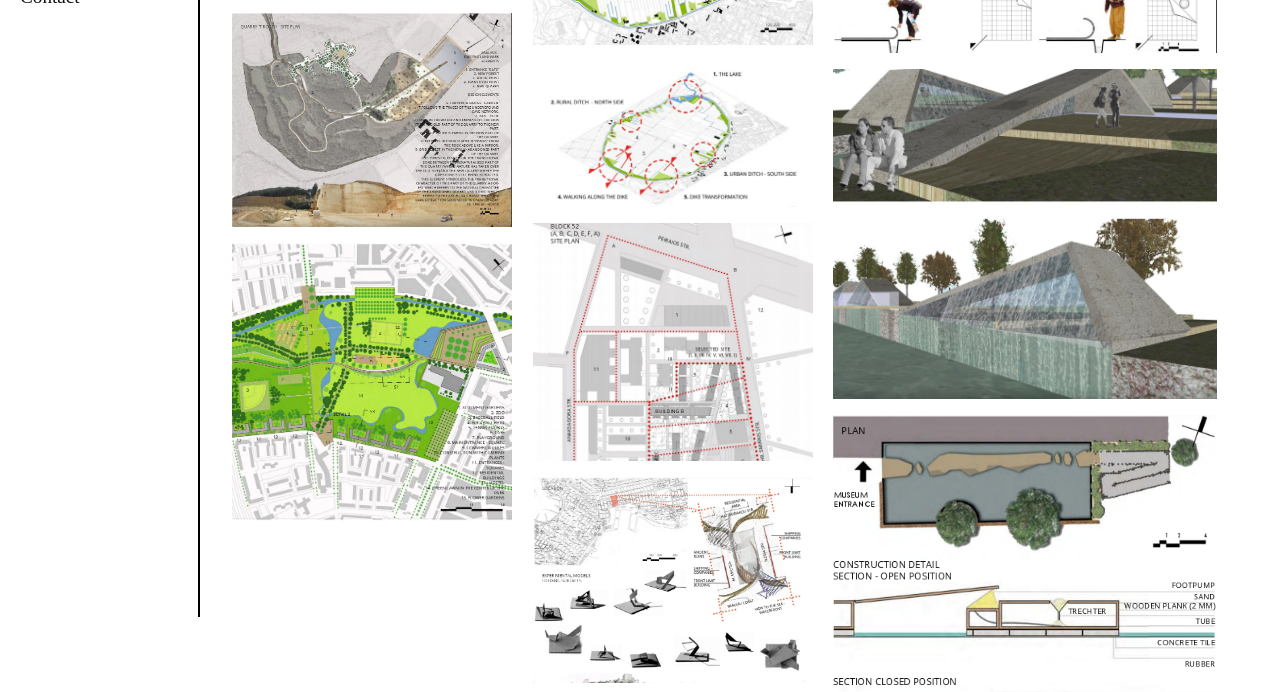
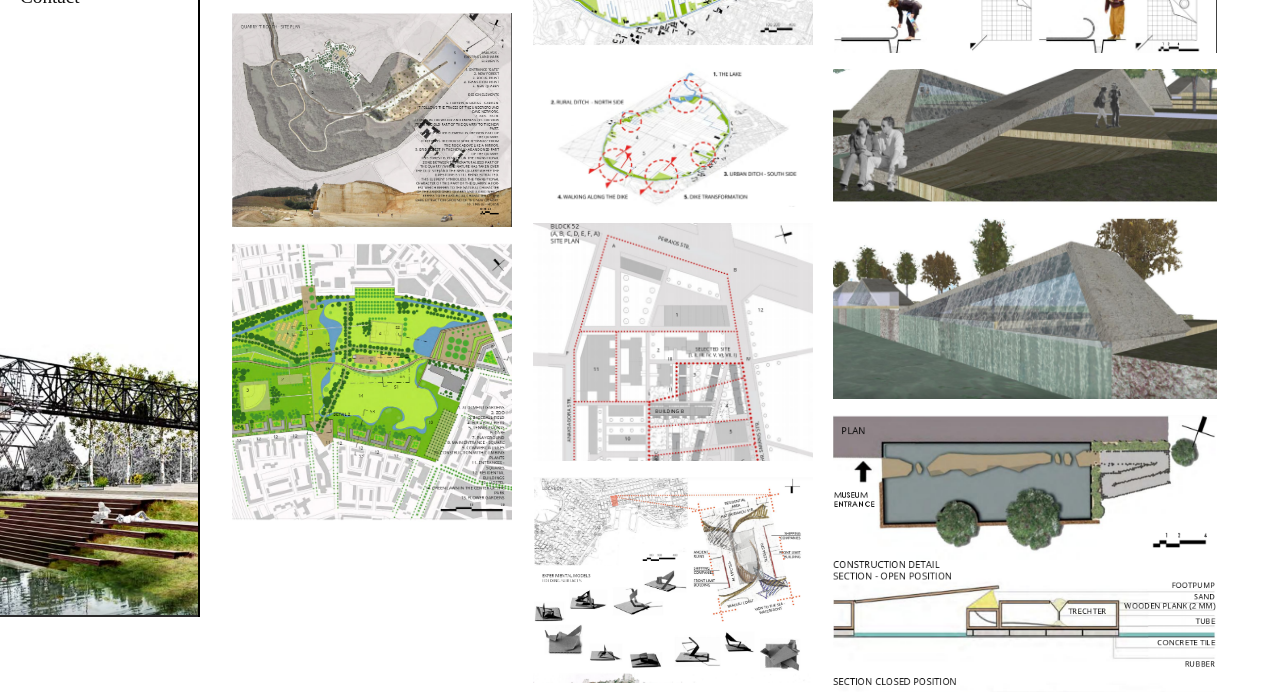
Before and after one commit to Krabii/annaioannidou, a plain HTML site: page index.html in a window 1280 px wide. Shown: the part 183-875 px from the top of the page. Drawn offline with nearby package versions, Linux system fonts and the light colour scheme.

Commit message:
new files, background image

```diff
--- a/style.css
+++ b/style.css
@@ -18,6 +18,9 @@ nav {
 	1border: 1px solid black;
 	padding: 20px;
 	border-right: 2px solid black;
+	background-image: url('images/side_background.png');
+	background-repeat: no-repeat;
+	background-position: right bottom;
 }
 
 nav img {
@@ -120,6 +123,7 @@ nav ul li {
 
 .button:hover .overlay {
   opacity: 0.9;
+  border-bottom: 4px solid #C00000;
 }
 
 .text {
```
Also changed, not shown: images/project10/main.png (added), images/project11/main.png (added), images/project12/main2.png (added), images/project13/main.png (added), images/project14/main.png (added), images/project15/main.png (added), images/project16/main.png (added), images/side_background.png (added).
